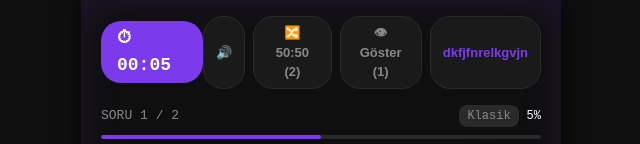
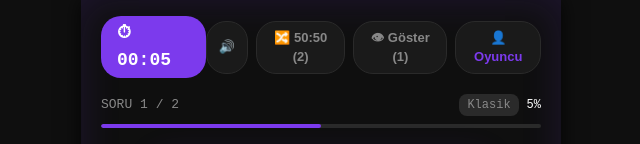
Before and after one commit to YagmurInci/HSDKarabuk_Meme, a Next.js app: page /play in a window 1280 px wide. Shown: the top 144 px of the page, without its empty margins (319-959 px from the left). Built offline with nearby package versions, Linux system fonts and the light colour scheme; no server answers; the database is empty; grey boxes are pictures that could not be loaded.

Commit message:
Update top bar to display the player's username dynamically

```diff
--- a/app/(game)/play/page.tsx
+++ b/app/(game)/play/page.tsx
@@ -56,6 +56,7 @@ export default function PlayPage() {
   const [elapsedMs, setElapsedMs] = useState(0);
   const [isTimerRunning, setIsTimerRunning] = useState(false);
   const [submitResult, setSubmitResult] = useState<GameSubmitResponse | null>(null);
+  const [username, setUsername] = useState<string>("Oyuncu");
 
   const playerRef = useRef<any>(null);
 
@@ -65,6 +66,15 @@ export default function PlayPage() {
     const seconds = totalSeconds % 60;
     return `${String(minutes).padStart(2, "0")}:${String(seconds).padStart(2, "0")}`;
   };
+
+  useEffect(() => {
+    if (typeof window !== "undefined") {
+      const storedName = localStorage.getItem("meme_guesser_username");
+      if (storedName) {
+        setUsername(storedName);
+      }
+    }
+  }, []);
 
   useEffect(() => {
     let interval: NodeJS.Timeout;
@@ -284,7 +294,7 @@ export default function PlayPage() {
           <button className="action-icon-btn">🔊</button>
           <button className="action-pill-btn">🔀 50:50 (2)</button>
           <button className="action-pill-btn">👁 Göster (1)</button>
-          <button className="action-pill-btn user-hash-btn">dkfjfnrelkgvjn</button>
+          <button className="action-pill-btn user-hash-btn">👤 {username}</button>
         </div>
       </div>
 
```
